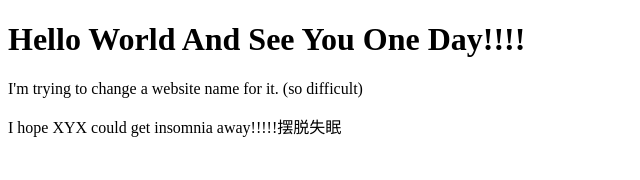
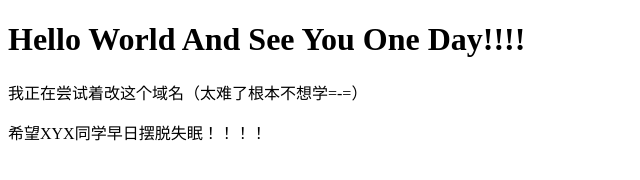
Before and after one commit to cwhmis/cwhmis.github.io, a plain HTML site: page index.html in a window 1280 px wide. Shown: the whole page, without its empty margins (0-640 px from the left). Drawn offline with Linux system fonts and the light colour scheme.

Commit message:
Update index.html

```diff
--- a/index.html
+++ b/index.html
@@ -2,7 +2,7 @@
 <html>
 <body>
 <h1>Hello World And See You One Day!!!!</h1>
-<p>I'm trying to change a website name for it. (so difficult)</p>
-<p>I hope XYX could get insomnia away!!!!!摆脱失眠</p>
+<p>我正在尝试着改这个域名（太难了根本不想学=-=）</p>
+<p>希望XYX同学早日摆脱失眠！！！！</p>
 </body>
 </html>
```
